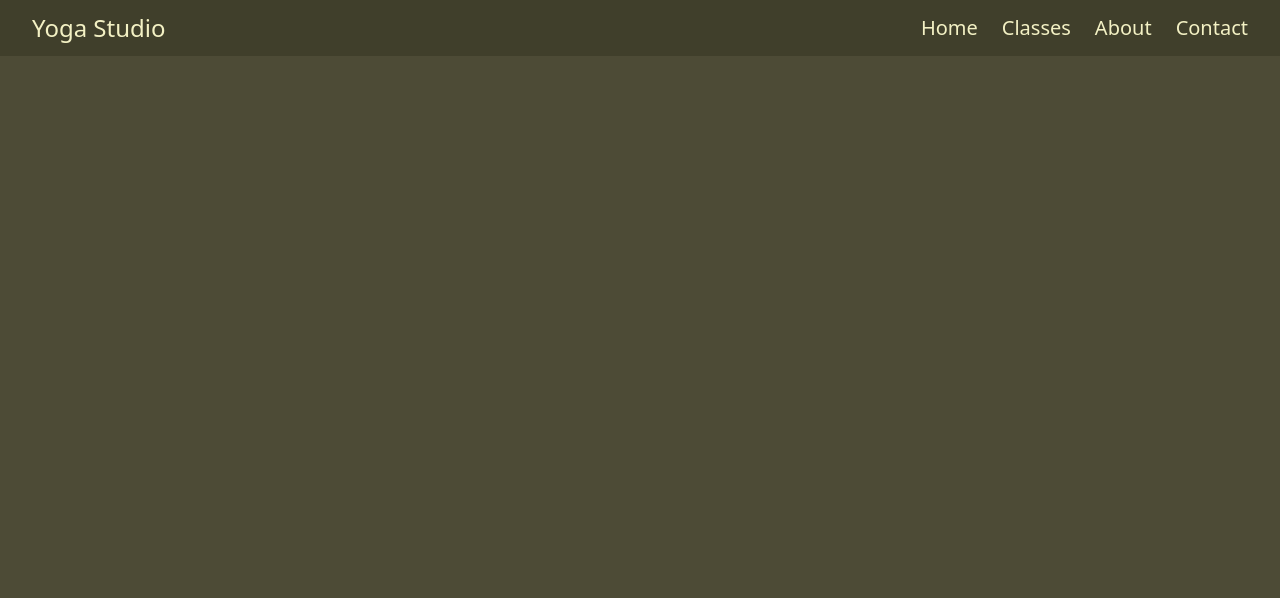
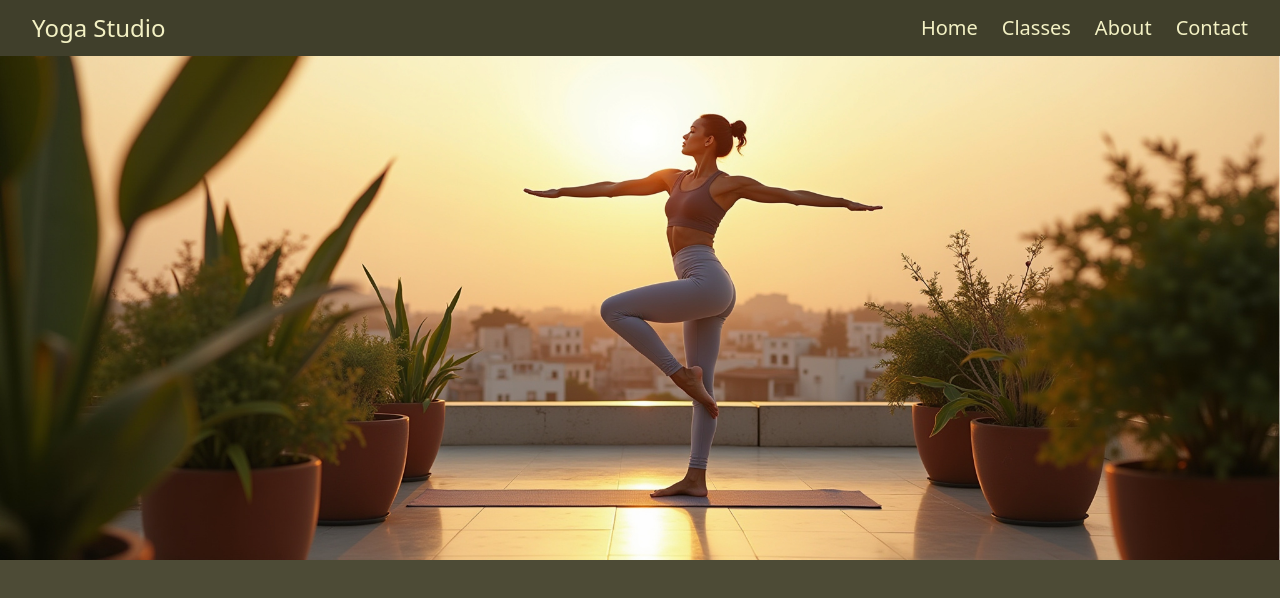
Before and after one commit to DeveloperDinesh24/yoga-studio-website, a React (Vite) app: page / in a window 1280 px wide. Shown: the top 598 px of the page. Built offline with nearby package versions, Linux system fonts and the light colour scheme.

Commit message:
create herosection.tsx

```diff
--- a/src/App.tsx
+++ b/src/App.tsx
@@ -1,10 +1,14 @@
 import './App.css'
 import Header from './components/Header'
+import HeroSection from './components/HeroSection'
 
 function App() {
   return (
-    <div className='w-full min-h-dvh bg-[#4D4B36]'>
-      <Header />
+    <div className='w-full bg-[#4D4B36]'>
+      <div className='w-full max-w-600 mx-auto bg-transparent'>
+        <Header />
+        <HeroSection />
+      </div>
     </div>
   )
 }
--- /dev/null
+++ b/src/components/HeroSection.tsx
@@ -0,0 +1,8 @@
+export default function HeroSection() {
+  return (
+    <section
+      id='hero'
+      className='w-full min-h-dvh bg-[url(../assets/hero-section-background.jpg)] bg-contain bg-no-repeat'
+    ></section>
+  )
+}
```
Also changed, not shown: src/assets/hero-section-background.jpg (added).
